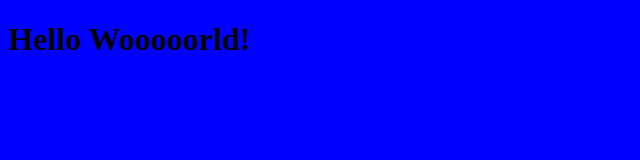
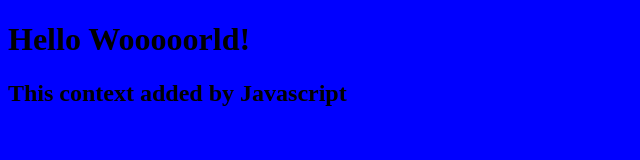
Before and after one commit to radleap/project-software-engineering, a plain HTML site: page index.html in a window 1280 px wide. Shown: the whole page, without its empty margins (0-640 px from the left). Drawn offline with Linux system fonts and the light colour scheme.

Commit message:
add script.js, connect to index.html

```diff
--- a/index.html
+++ b/index.html
@@ -5,5 +5,6 @@
     <title>My Website</title>
   <body>
     <h1>Hello Wooooorld!</h1>
+    <script src="script.js"></script>
   </body>
 </html>
--- /dev/null
+++ b/script.js
@@ -0,0 +1,3 @@
+const h2 = document.createElement("h2");
+h2.textContent = "This context added by Javascript";
+document.querySelector("body").appendChild(h2)
```
